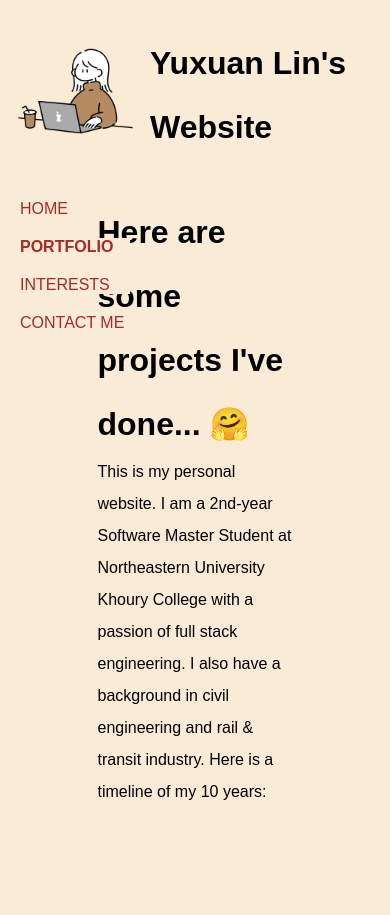
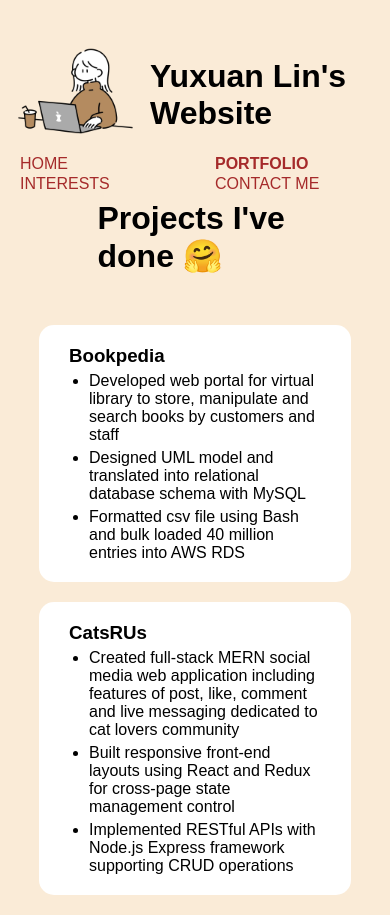
Before and after one commit to YuxuanLin-ca/YuxuanLin-ca.github.io, a plain HTML site: page projects.html in a window 390 px wide. Before the commit the page ends 858 px from the top, so only its background shows below. Drawn offline with Linux system fonts and the light colour scheme.

Commit message:
add content to projects.html

```diff
--- a/projects.html
+++ b/projects.html
@@ -22,15 +22,45 @@
 
       <div class="main">
         <h1>
-          Here are some projects I've done...
+          Projects I've done
           <span>&#129303;</span>
         </h1>
-        <p>
-          This is my personal website. I am a 2nd-year Software Master Student
-          at Northeastern University Khoury College with a passion of full stack
-          engineering. I also have a background in civil engineering and rail &
-          transit industry. Here is a timeline of my 10 years:
-        </p>
+      </div>
+      <div class="content text_portfolio">
+        <h3>Bookpedia</h3>
+        <ul>
+          <li>
+            Developed web portal for virtual library to store, manipulate and
+            search books by customers and staff
+          </li>
+          <li>
+            Designed UML model and translated into relational database schema
+            with MySQL
+          </li>
+          <li>
+            Formatted csv file using Bash and bulk loaded 40 million entries
+            into AWS RDS
+          </li>
+        </ul>
+      </div>
+
+      <div class="content text_portfolio">
+        <h3>CatsRUs</h3>
+        <ul>
+          <li>
+            Created full-stack MERN social media web application including
+            features of post, like, comment and live messaging dedicated to cat
+            lovers community
+          </li>
+          <li>
+            Built responsive front-end layouts using React and Redux for
+            cross-page state management control
+          </li>
+          <li>
+            Implemented RESTful APIs with Node.js Express framework supporting
+            CRUD operations
+          </li>
+        </ul>
       </div>
     </div>
   </body>
--- a/style.css
+++ b/style.css
@@ -46,13 +46,13 @@ p {
   margin-right: auto; */
 }
 
-ul li {
+.nav li {
   display: inline-block;
   list-style: none;
   margin: 20px 20px;
 }
 
-ul li a {
+.nav li a {
   text-decoration: none;
   color: brown;
   text-transform: uppercase;
@@ -78,11 +78,11 @@ body {
 
 /* grid in contact me page */
 .contactgrid {
-  background-color: aqua;
+  /* background-color: aqua; */
   width: 700px;
   gap: 5px;
   display: grid;
-  grid-template-columns: 1fr 3fr;
+  grid-template-columns: 1fr 5fr;
   grid-template-rows: repeat(4, 100px);
   grid-template-areas:
     "text text"
@@ -96,22 +96,22 @@ body {
 }
 
 .email {
-  background-color: rgb(46, 158, 62);
+  /* background-color: rgb(46, 158, 62); */
   grid-area: email;
 }
 
 .form {
-  background-color: rgb(144, 160, 54);
+  /* background-color: rgb(144, 160, 54); */
   grid-area: form;
 }
 
 .github {
-  background-color: rgb(43, 80, 226);
+  /* background-color: rgb(43, 80, 226); */
   grid-area: github;
 }
 
 .linkedin {
-  background-color: rgb(226, 43, 134);
+  /* background-color: rgb(226, 43, 134); */
   grid-area: linkedin;
 }
 
@@ -237,20 +237,38 @@ input[type="submit"]:hover {
   border-radius: 15px;
 }
 
+.text_portfolio {
+  width: 50%;
+  margin: auto;
+  margin-bottom: 20px;
+}
+.text_portfolio ul li {
+  margin-left: 20px;
+  margin-top: 5px;
+}
+
 /* Media queries - Responsive timeline on screens less than 1000px wide */
 @media screen and (max-width: 1000px) {
-  ul {
+  .nav {
     position: fixed;
+    display: grid;
+    height: 50px;
+    grid-template-columns: 1fr 1fr;
+    grid-template-rows: 20px 20px;
     width: 100%;
-    height: 100vh;
-    top: 180px;
+    top: 135px;
     left: 0;
+    background-color: antiquewhite;
   }
 
   .nav li {
     width: 110px;
     display: block;
     background-color: antiquewhite;
+  }
+
+  div h1 {
+    line-height: normal;
   }
 
   .timeline::after {
@@ -282,4 +300,46 @@ input[type="submit"]:hover {
   .right {
     left: 0%;
   }
+
+  .contactgrid {
+    display: flex;
+    width: 80%;
+    flex-direction: column;
+  }
 }
+
+@media screen and (max-width: 650px) {
+  .timeline::after {
+    left: 70px;
+  }
+
+  /* Full-width containers */
+  .container {
+    width: 100%;
+    padding-left: 70px;
+    padding-right: 70px;
+  }
+
+  /* Make sure that all arrows are pointing leftwards */
+  .container::before {
+    left: 60px;
+    border: medium solid white;
+    border-width: 10px 10px 10px 0;
+    border-color: transparent white transparent transparent;
+  }
+
+  /* Make sure all circles are at the same spot */
+  .left::after,
+  .right::after {
+    left: 13px;
+  }
+
+  /* Make all right containers behave like the left ones */
+  .right {
+    left: 0%;
+  }
+
+  .text_portfolio {
+    width: 80%;
+  }
+}
```
Also changed, not shown: contact.html (+3 -3 lines).
